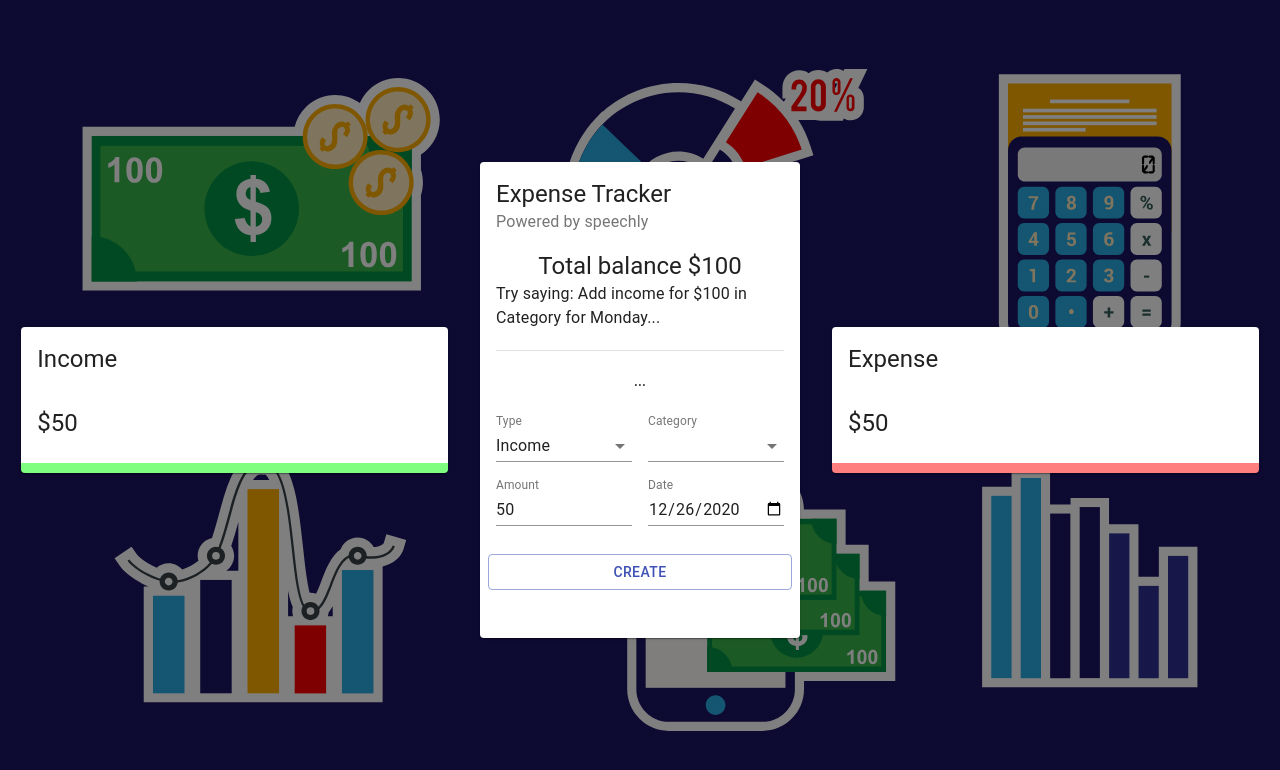
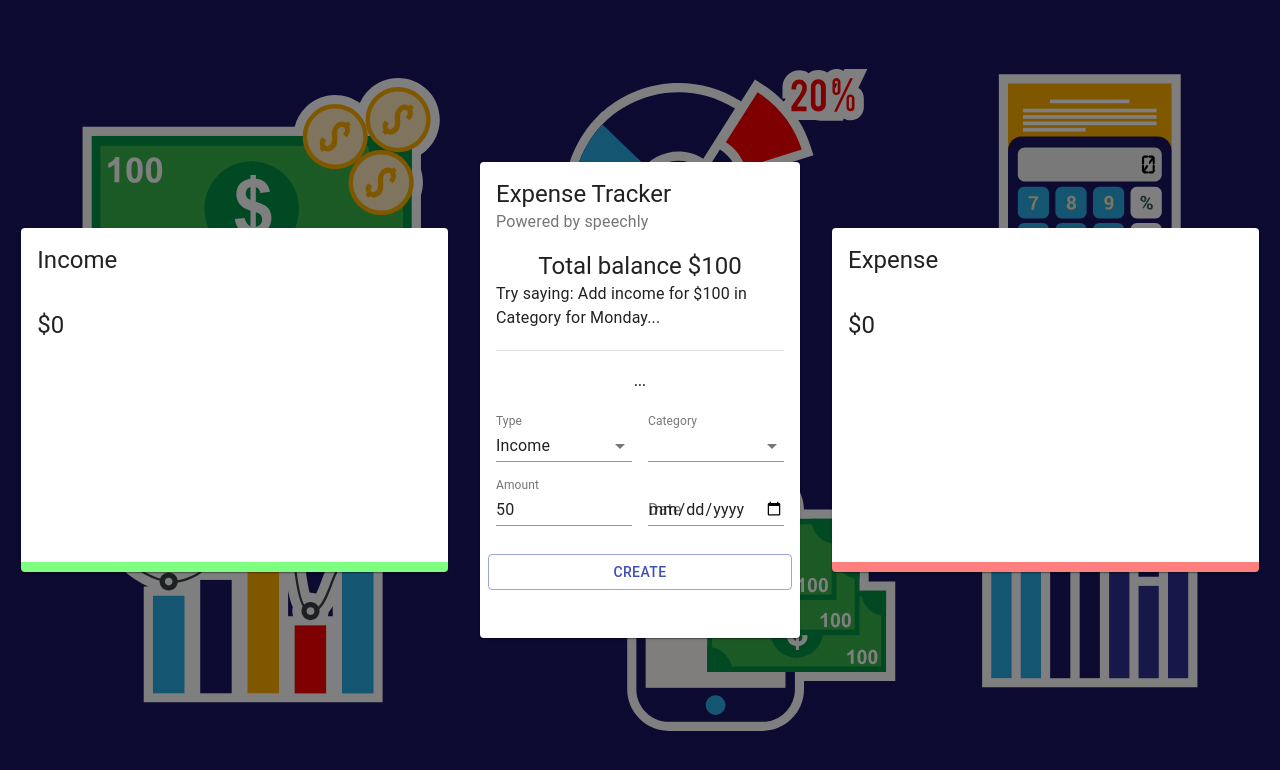
Before and after one commit to eteka03/Expense-Tracker, a React (Create React App) app: page / in a window 1280 px wide. Shown: the top 770 px of the page. Built offline with nearby package versions, Linux system fonts and the light colour scheme.

Commit message:
implementation du hook useTransaction , affichage des charts et total

```diff
--- a/src/components/Details/Details.jsx
+++ b/src/components/Details/Details.jsx
@@ -2,13 +2,16 @@
 import {Card , CardHeader , CardContent , Typography } from '@material-ui/core'
 import { Doughnut } from 'react-chartjs-2'
 import useStyles from './details.styles'
+import useTransactions from '../../useTransactions'
 const Details = ({title}) => {
-    const classes = useStyles()
+    const classes = useStyles() ;
+    const {total , chartData} =  useTransactions(title)
     return (
        <Card className={title === "Income" ? classes.incom : classes.expense }>
            <CardHeader title={title} />
             <CardContent>
-                <Typography variant="h5">$50</Typography>
+                <Typography variant="h5">${total}</Typography>
+                <Doughnut data={chartData} />
 
             </CardContent>
        </Card>
--- a/src/components/Main/Form/Form.jsx
+++ b/src/components/Main/Form/Form.jsx
@@ -26,7 +26,7 @@
 
     const createTransaction =  () => {
         const transaction = {...formData , amount: Number(formData.amount) , id: uuidv4()}
-
+        console.log("transaction" , transaction)
         addTransaction(transaction) ;
         setFormData(initialState)
     }
@@ -61,7 +61,7 @@
                 <TextField name="amount" label="Amount" type="number" fullWidth onChange={handleChange} value={formData.amount} />
             </Grid>
             <Grid item xs={6}>
-                <TextField name="date" value={formData.date} onChange={handleChange} label="Date" type="date" fullWidth />
+                <TextField name="date"  onChange={handleChange} label="Date" type="date" fullWidth />
             </Grid>
             <Button onClick={createTransaction} className={classes.button} variant="outlined" color="primary" fullWidth>Create</Button>
 
--- /dev/null
+++ b/src/useTransactions.js
@@ -0,0 +1,46 @@
+import { useContext } from "react";
+import {
+  expenseCategories,
+  incomeCategories,
+  resetCategories,
+} from "./constants/categorie";
+import { ExpenseContext } from "./context/context";
+
+const useTransactions = (title) => {
+  resetCategories();
+  const { transactions } = useContext(ExpenseContext);
+
+  const selectedTransactionsPerType = transactions.filter(
+    (t) => t.type === title
+  );
+
+  const total = selectedTransactionsPerType.reduce(
+    (acc, current) => (acc += current.amount),
+    0
+  );
+  let categories = title === "Income" ? incomeCategories : expenseCategories;
+
+  selectedTransactionsPerType.forEach((t) => {
+    let categorie = categories.find((cat) => cat.type === t.category);
+
+    if (categorie) {
+      categorie.amount += t.amount;
+    }
+  });
+
+  const filteredCategories = categories.filter((cat) => cat.amount > 0);
+
+  const chartData = {
+    datasets: [
+      {
+        data: filteredCategories.map((c) => c.amount),
+        backgroundColor: filteredCategories.map((c) => c.color),
+      },
+    ],
+    labels: filteredCategories.map((c) => c.type),
+  };
+
+  return { filteredCategories, total, chartData };
+};
+
+export default useTransactions;
--- a/src/utils/formatDate.js
+++ b/src/utils/formatDate.js
@@ -1,7 +1,7 @@
 const formatDate = (date) => {
   const theD = new Date(date);
   let month = `${theD.getMonth() + 1}`;
-  let day = `${theD.getDate()}`;
+  let day = `${theD.getDate() + 1}`;
   const year = theD.getFullYear();
 
   if (month.length < 2) {
```
Also changed, not shown: 1 other file (tests, documents, lock files or other folders).
